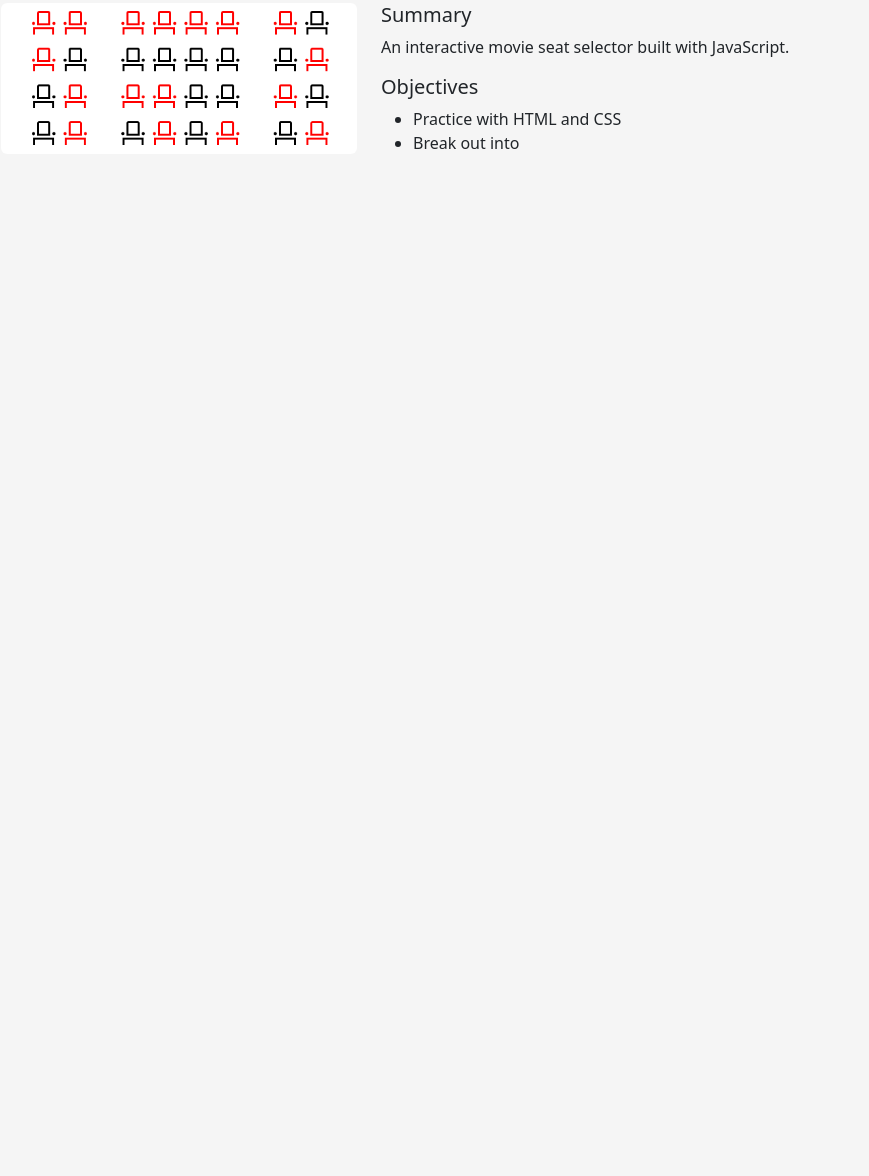
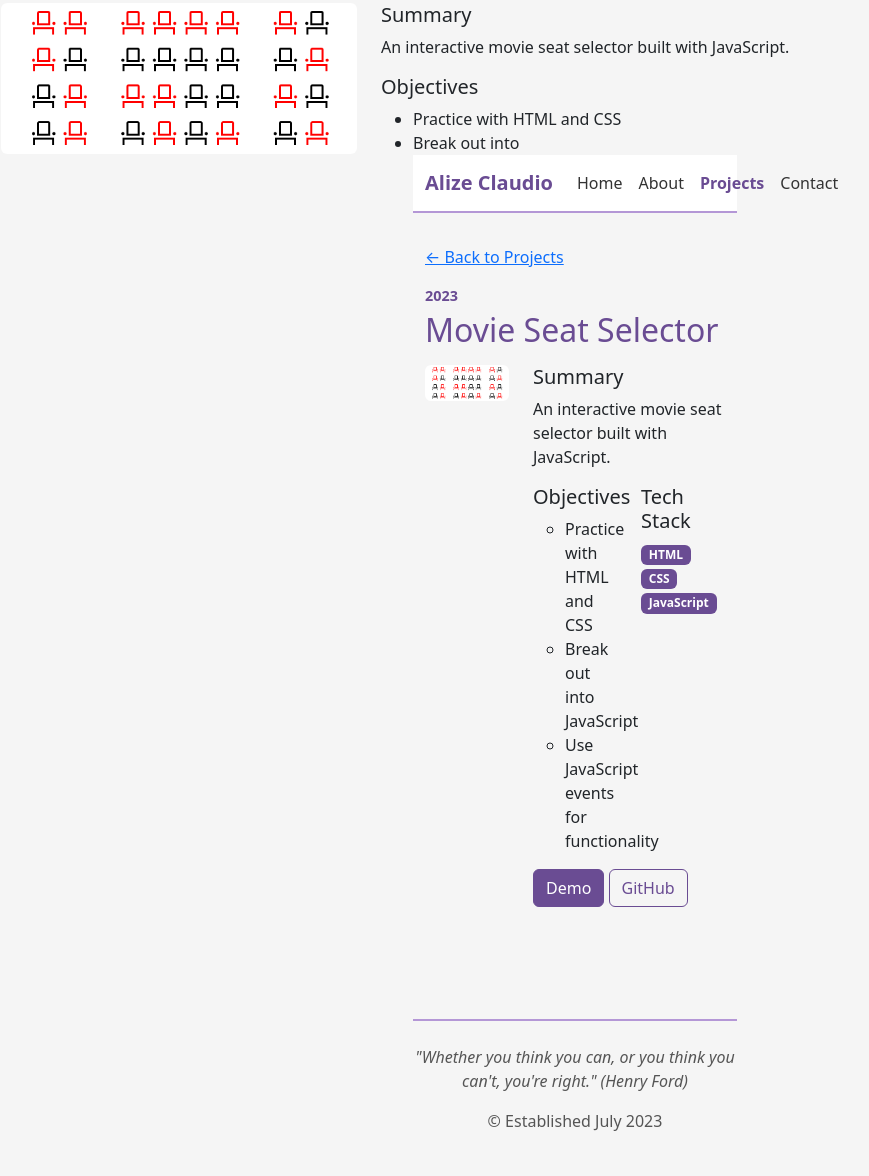
Before and after one commit to Claud96/Claud96.github.io, a plain HTML site: page movieSeatSelector.html in a window 1280 px wide. Shown: the part 207-1383 px from the top of the page, without its empty margins (81-950 px from the left). Before the commit the page ends 800 px from the top, so only its background shows below. Drawn offline with nearby package versions, Linux system fonts and the light colour scheme.

Commit message:
Update movie seat selector details page to new design

```diff
--- a/movieSeatSelector.html
+++ b/movieSeatSelector.html
@@ -47,4 +47,78 @@
                                 <h5>Objectives</h5>
                                 <ul>
                                     <li>Practice with HTML and CSS</li>
-                                    <li>Break out into
+                                    <li>Break out into<!DOCTYPE html>
+<html lang="en">
+    <head>
+        <meta charset="UTF-8" />
+        <meta name="viewport" content="width=device-width, initial-scale=1.0" />
+        <title>Movie Seat Selector | Alize Claudio</title>
+        <link
+            href="https://cdn.jsdelivr.net/npm/bootstrap@5.3.0-alpha3/dist/css/bootstrap.min.css"
+            rel="stylesheet"
+            integrity="sha384-KK94CHFLLe+nY2dmCWGMq91rCGa5gtU4mk92HdvYe+M/SXH301p5ILy+dN9+nJOZ"
+            crossorigin="anonymous"
+        />
+        <link rel="stylesheet" href="style.css" />
+    </head>
+    <body>
+        <nav class="navbar navbar-expand site-nav">
+            <div class="container">
+                <a class="navbar-brand" href="index.html">Alize Claudio</a>
+                <ul class="navbar-nav ms-auto">
+                    <li class="nav-item"><a class="nav-link" href="index.html">Home</a></li>
+                    <li class="nav-item"><a class="nav-link" href="about.html">About</a></li>
+                    <li class="nav-item"><a class="nav-link active" href="projects.html">Projects</a></li>
+                    <li class="nav-item"><a class="nav-link" href="contact.html">Contact</a></li>
+                </ul>
+            </div>
+        </nav>
+
+        <div class="container page-content">
+            <a href="projects.html">&larr; Back to Projects</a>
+
+            <section class="mt-3">
+                <p class="project-year">2023</p>
+                <h2>Movie Seat Selector</h2>
+
+                <div class="row">
+                    <div class="col-md-4 mb-3">
+                        <img src="seatSelect.png" class="img-fluid rounded"
+                            alt="screenshot of movie seat selector app" />
+                    </div>
+
+                    <div class="col-md-8">
+                        <h5>Summary</h5>
+                        <p>An interactive movie seat selector built with JavaScript.</p>
+
+                        <div class="row">
+                            <div class="col-sm-6">
+                                <h5>Objectives</h5>
+                                <ul>
+                                    <li>Practice with HTML and CSS</li>
+                                    <li>Break out into JavaScript</li>
+                                    <li>Use JavaScript events for functionality</li>
+                                </ul>
+                            </div>
+                            <div class="col-sm-6">
+                                <h5>Tech Stack</h5>
+                                <span class="badge tech-badge">HTML</span>
+                                <span class="badge tech-badge">CSS</span>
+                                <span class="badge tech-badge">JavaScript</span>
+                            </div>
+                        </div>
+
+                        <a href="demoThree.html" class="btn btn-primary mt-3">Demo</a>
+                        <a href="https://github.com/Claud96/movie-seating-selector-app" target="_blank"
+                            rel="noreferrer noopener" class="btn btn-outline-primary mt-3">GitHub</a>
+                    </div>
+                </div>
+            </section>
+        </div>
+
+        <footer class="text-center">
+            <p><em>"Whether you think you can, or you think you can't, you're right." (Henry Ford)</em></p>
+            <p>© Established July 2023</p>
+        </footer>
+    </body>
+</html>
```
